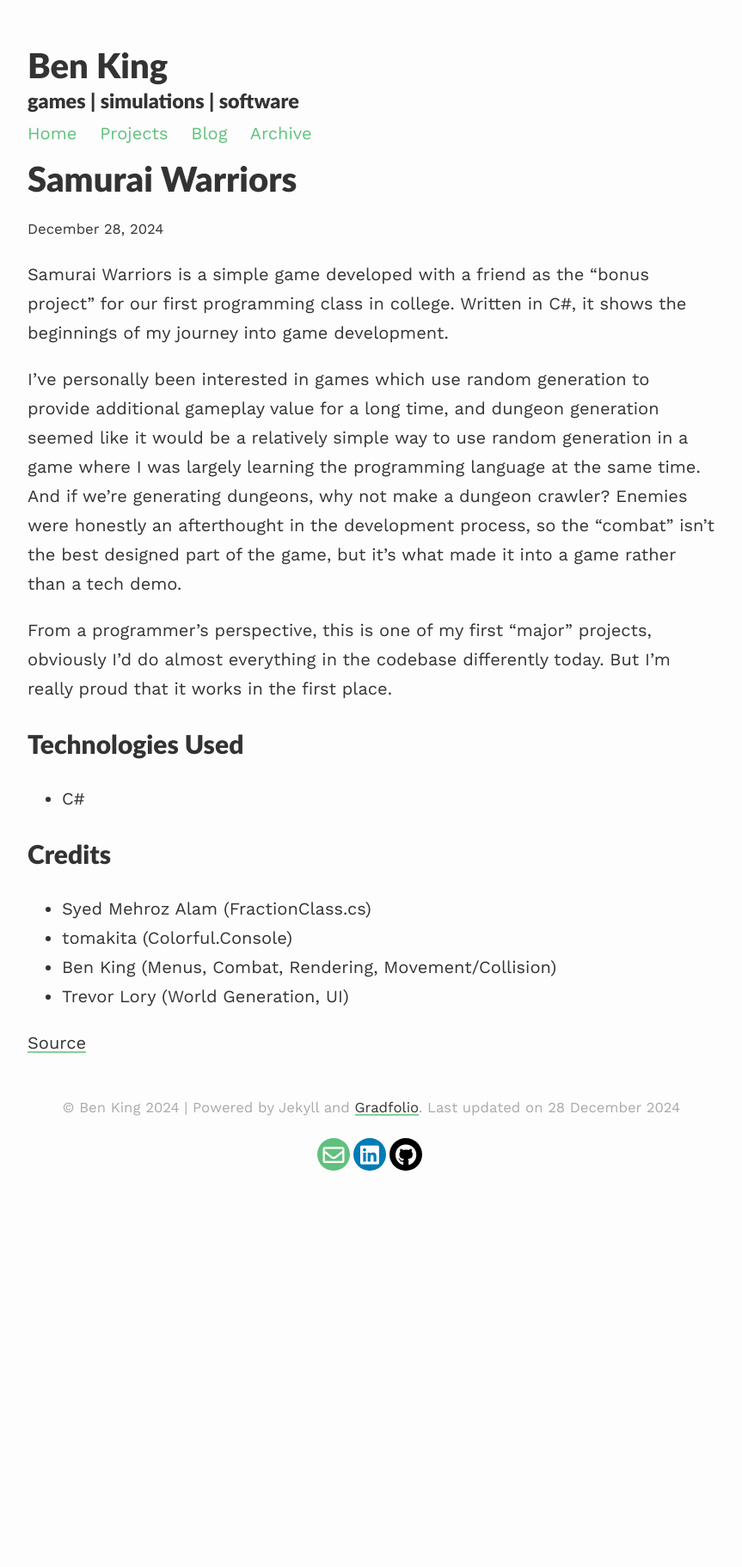
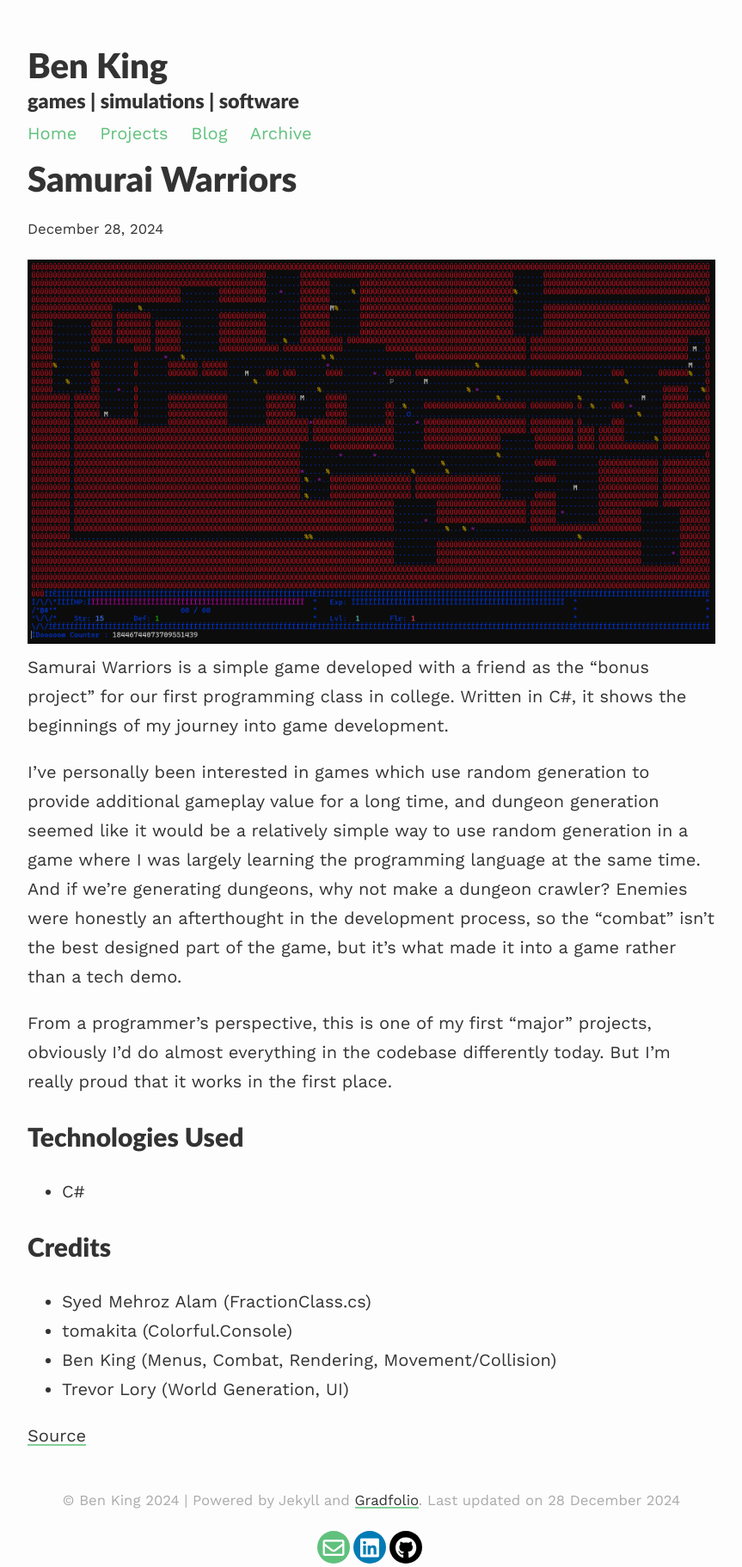
Before and after one commit to exlted/exlted.github.io, a Jekyll site: the page built from _projects/Samurai_Warriors.md, in a window 1280 px wide. Shown: the whole page at 86% size, without its empty margins (208-1071 px from the left). Built offline with Jekyll 4.4.1, drawn with Linux system fonts in a browser that asks for light colours; nearby versions of some CDN libraries; before the commit the page ends 1366 px from its top, so only the background shows below that.

Commit message:
Add Image to Samurai Warriors Project Page

```diff
--- a/_projects/Samurai_Warriors.md
+++ b/_projects/Samurai_Warriors.md
@@ -3,6 +3,7 @@ layout: post
 title: Samurai Warriors
 description: Terminal Roguelike Game
 ---
+![Screenshot of Samurai Warrior Gamplay](https://exlted.github.io/assets/images/SamuraiWarriorsGameplay.png)
 Samurai Warriors is a simple game developed with a friend as the "bonus project" for our first programming class in college. Written in C#, it shows the beginnings of my journey into game development.
 
 I've personally been interested in games which use random generation to provide additional gameplay value for a long time, and dungeon generation seemed like it would be a relatively simple way to use random generation in a game where I was largely learning the programming language at the same time. And if we're generating dungeons, why not make a dungeon crawler? Enemies were honestly an afterthought in the development process, so the "combat" isn't the best designed part of the game, but it's what made it into a game rather than a tech demo.
```
Also changed, not shown: assets/images/SamuraiWarriorsGameplay.png (added).
